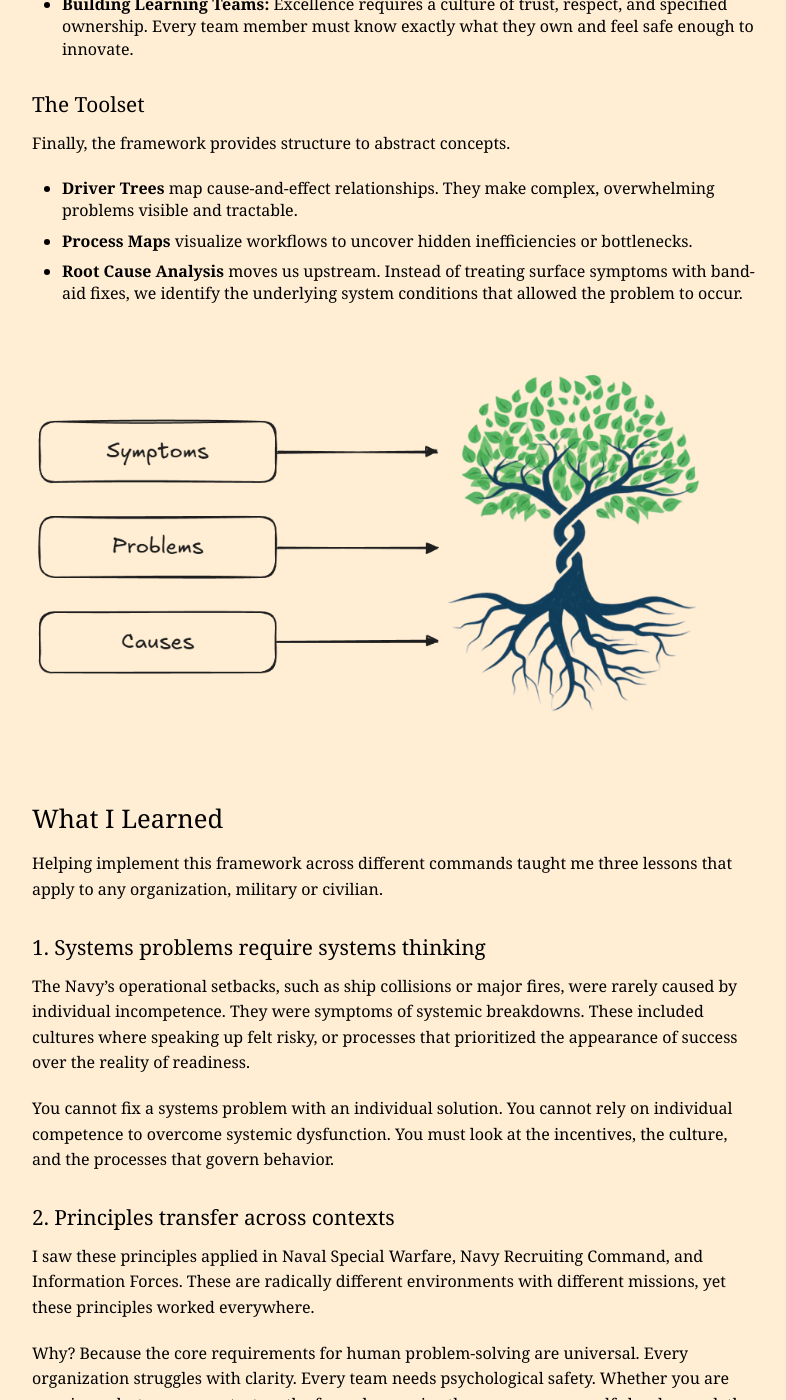
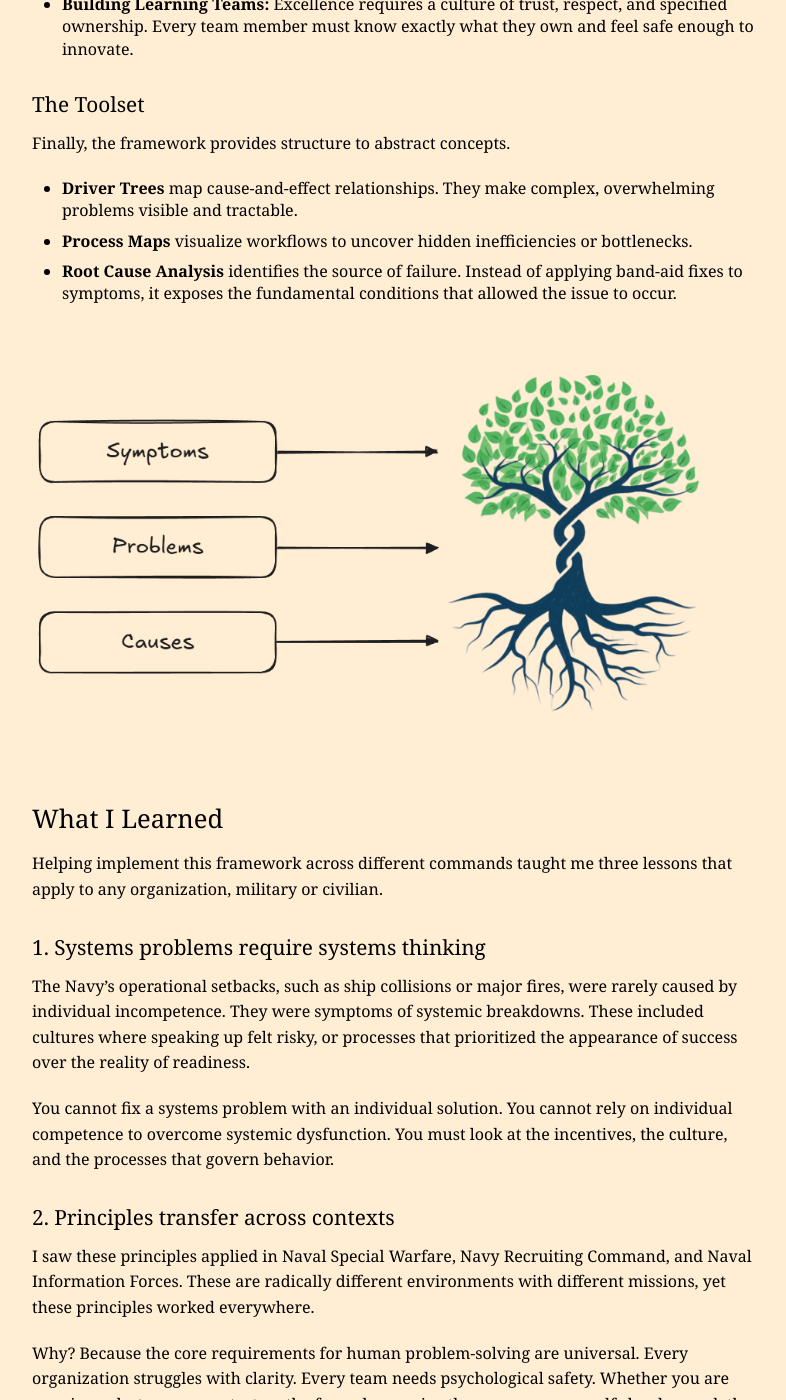
Before and after one commit to zevlo/zevlo.github.io, a Jekyll site: the page built from _posts/2025-09-22-owa.md, in a window 1280 px wide and 1400 px high, scrolled down 2072 px. Shown: the whole window, without its empty margins (244-1030 px from the left). Built offline with Jekyll 4.4.1, drawn with Linux system fonts in a browser that asks for light colours; some of the changed text lies outside the part shown.

Commit message:
Update 2025-09-22-owa.md

```diff
--- a/_posts/2025-09-22-owa.md
+++ b/_posts/2025-09-22-owa.md
@@ -7,7 +7,7 @@
 
 But models are tidy, and reality is messy.
 
-My transition from abstract theory to operational reality happened when I joined the **Navy’s Office of Warfighting Advantage (OWA)**. Suddenly, the "scarce resources" were not just capital or labor. They were national security, readiness, and human lives. This role did not just apply my economics background; it completely overhauled how I view leadership and problem-solving.
+My transition from abstract theory to operational reality happened when I joined the Navy’s **Office of Warfighting Advantage (OWA)**. Suddenly, the "scarce resources" were not just capital or labor. They were national security, readiness, and human lives. This role did not just apply my economics background; it completely overhauled how I view leadership and problem-solving.
 
 ## The Office of Warfighting Advantage
 
@@ -42,7 +42,7 @@
 Finally, the framework provides structure to abstract concepts.
 *   **Driver Trees** map cause-and-effect relationships. They make complex, overwhelming problems visible and tractable.
 *   **Process Maps** visualize workflows to uncover hidden inefficiencies or bottlenecks.
-*   **Root Cause Analysis** moves us upstream. Instead of treating surface symptoms with band-aid fixes, we identify the underlying system conditions that allowed the problem to occur.
+*   **Root Cause Analysis** identifies the source of failure. Instead of applying band-aid fixes to symptoms, it exposes the fundamental conditions that allowed the issue to occur.
 
 <div style="display: flex; justify-content: center;">
     <img src="/assets/images/root-cause.png" alt="Root Cause Analysis Tree">
@@ -58,7 +58,7 @@
 You cannot fix a systems problem with an individual solution. You cannot rely on individual competence to overcome systemic dysfunction. You must look at the incentives, the culture, and the processes that govern behavior.
 
 ### 2. Principles transfer across contexts
-I saw these principles applied in Naval Special Warfare, Navy Recruiting Command, and Information Forces. These are radically different environments with different missions, yet these principles worked everywhere.
+I saw these principles applied in Naval Special Warfare, Navy Recruiting Command, and Naval Information Forces. These are radically different environments with different missions, yet these principles worked everywhere.
 
 Why? Because the core requirements for human problem-solving are universal. Every organization struggles with clarity. Every team needs psychological safety. Whether you are running a destroyer or a startup, the formula remains the same: see yourself clearly, speak the truth about deficits, and build a system that learns faster than the competition.
 
```
